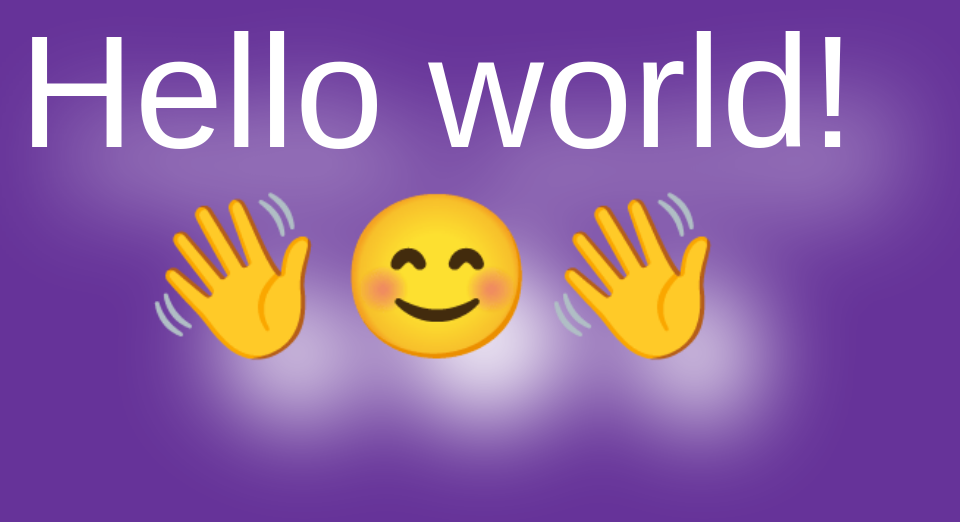
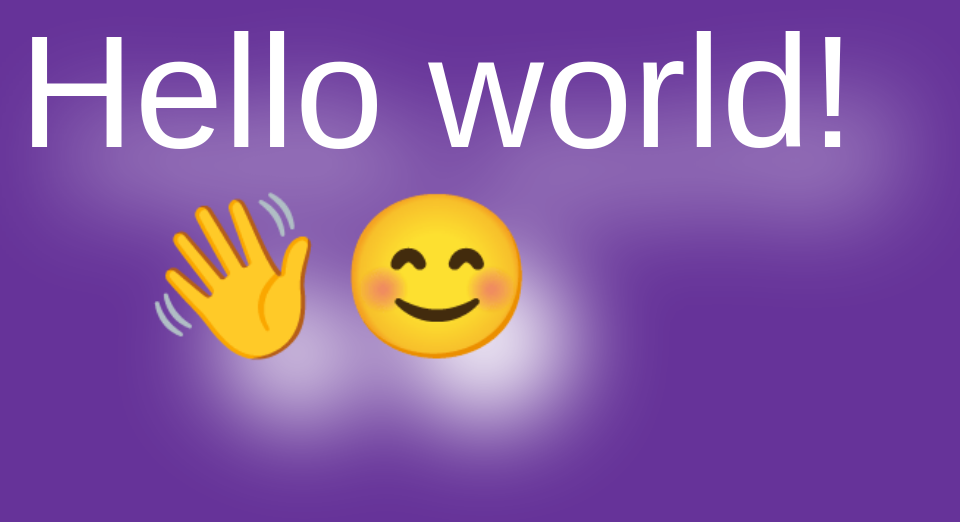
Before and after one commit to Stackor/stackor.github.io, a plain HTML site: page index.html in a window 1280 px wide. Shown: the whole page, without its empty margins (203-1163 px from the left). Drawn offline with Linux system fonts and the light colour scheme.

Commit message:
Update index.html

```diff
--- a/index.html
+++ b/index.html
@@ -30,7 +30,7 @@
       100% rotate(360 deg);
     }
 
-    tspan.phantom {
+    span.phantom {
       color: transparent;
     }
   </style>
```
